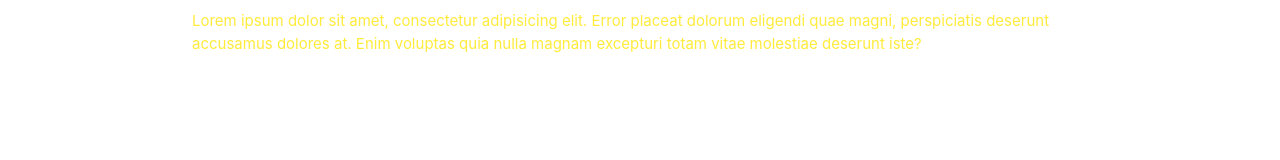
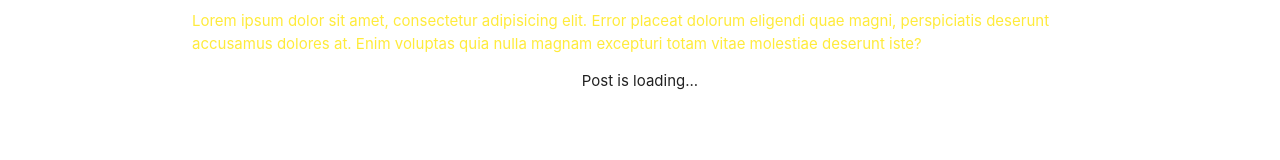
Before and after one commit to aeimskei/reactjs_notes, a React (Create React App) app in the folder routeapp/: page /about in a window 1280 px wide. Shown: the part 129-289 px from the top of the page. Built offline with nearby package versions, Linux system fonts and the light colour scheme; no server answers.

Commit message:
Create condition if post exist and template output

```diff
--- a/routeapp/src/components/Post.js
+++ b/routeapp/src/components/Post.js
@@ -14,13 +14,22 @@
         this.setState({
           post: response.data
         })
-        console.log(response)
+        // console.log(response) // test
       })
   }
   render() {
+    const post = this.state.post ? (
+      <div className="post">
+        <h4 className="center">{this.state.post.title}</h4>
+        <p>{this.state.post.body}</p>
+      </div>
+    ) : (
+      <div className="center">Post is loading...</div>
+    )
+
     return(
       <div className="container">
-
+        { post }
       </div>
     )
   }
```
Also changed, not shown: 1 other file (tests, documents, lock files or other folders).
